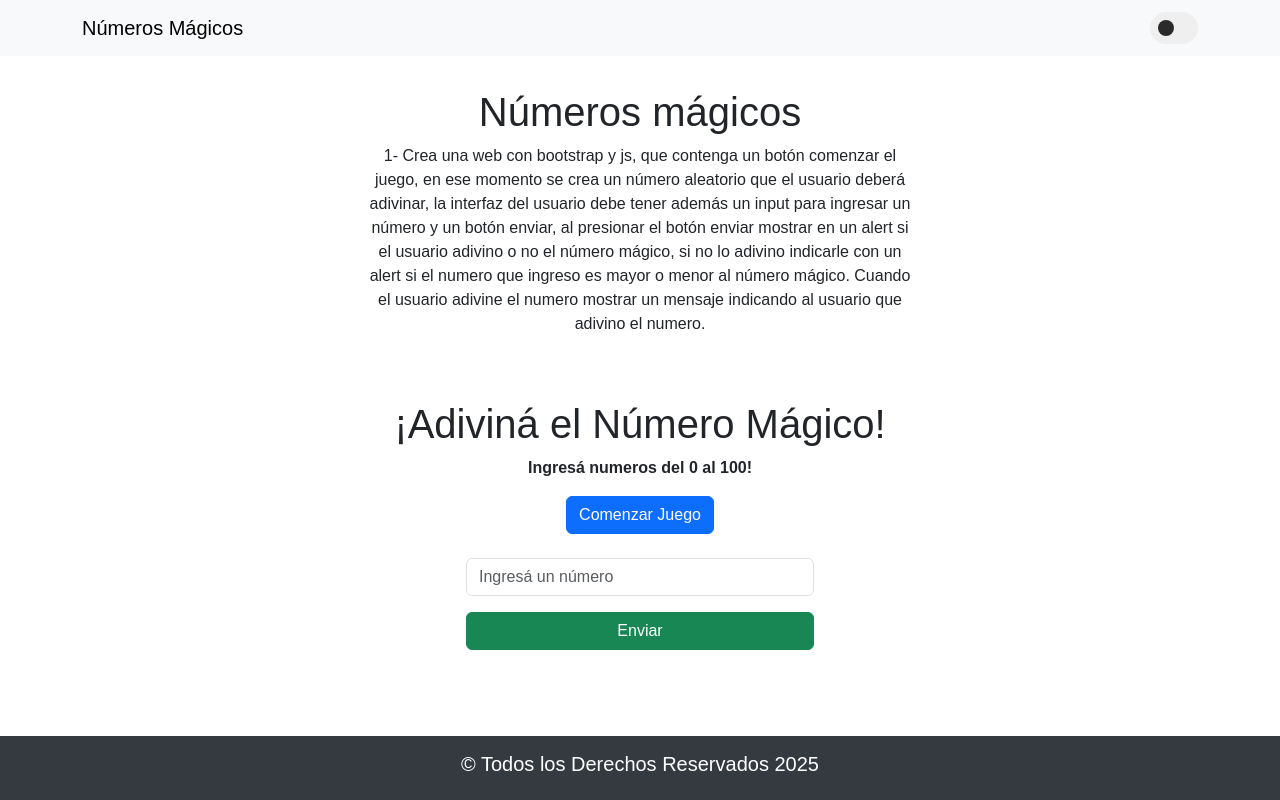
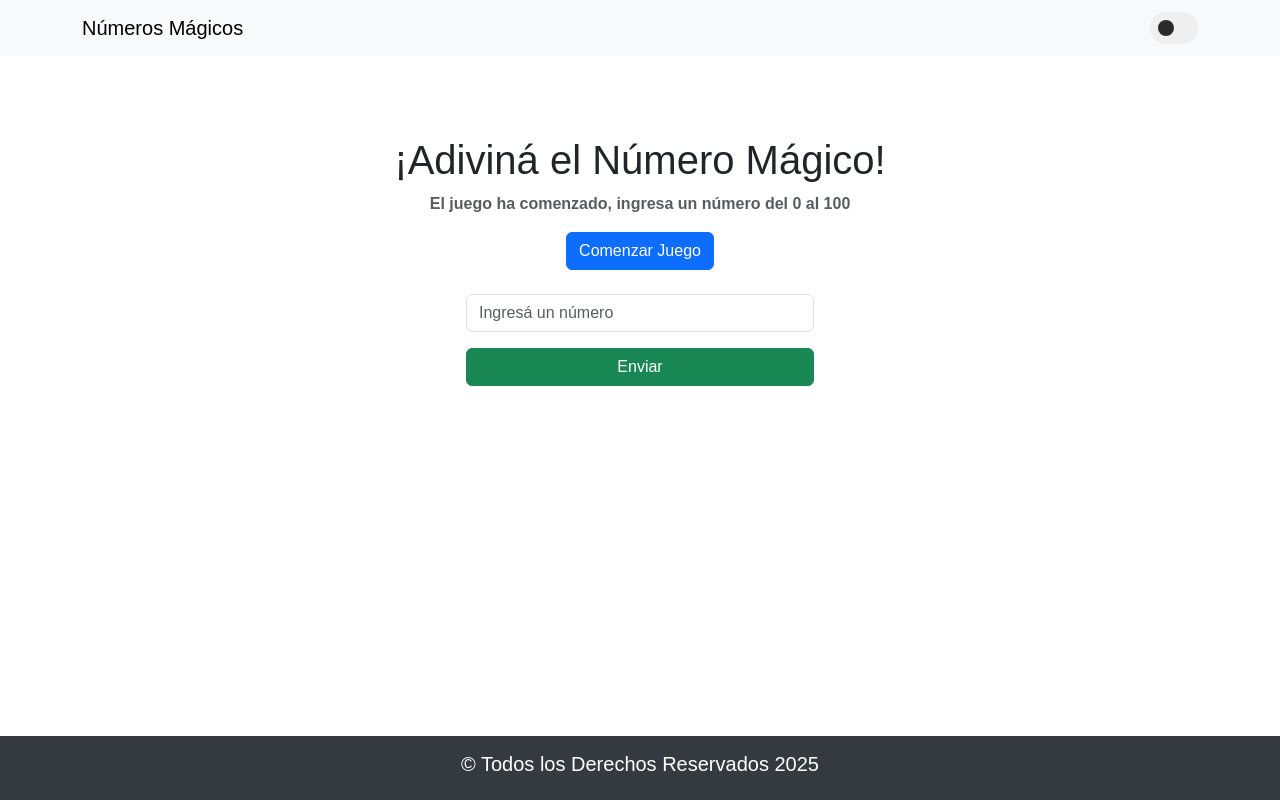
Before and after one commit to Maxii34/Pto-01-NumerosMagicos, a plain HTML site: page index.html in a window 1280 px wide. Both pictures are taken after a click on the button "Comenzar Juego". Drawn offline with nearby package versions, Linux system fonts and the light colour scheme.

Commit message:
Se agrego una funcion para mostar el textodo del juego en texto.

```diff
--- a/index.html
+++ b/index.html
@@ -56,20 +56,7 @@
     <main class="container">
       <section>
         <div class="container d-flex align-content-center justify-content-center">
-          <div class="w-50 text-center">
-            <h1>Números mágicos</h1>
-            <p>
-              1- Crea una web con bootstrap y js, que contenga un botón comenzar
-              el juego, en ese momento se crea un número aleatorio que el
-              usuario deberá adivinar, la interfaz del usuario debe tener además
-              un input para ingresar un número y un botón enviar, al presionar
-              el botón enviar mostrar en un alert si el usuario adivino o no el
-              número mágico, si no lo adivino indicarle con un alert si el
-              numero que ingreso es mayor o menor al número mágico. Cuando el
-              usuario adivine el numero mostrar un mensaje indicando al usuario
-              que adivino el numero.
-            </p>
-          </div>
+        <p id="mensajeInfo" class="alert alert-info mt-3 text-center d-none" ></p>
         </div>
       </section>
 
@@ -77,9 +64,9 @@
         <div class="container text-center bg-css">
           <div class="mb-3">
             <h5 class=" display-6">¡Adiviná el Número Mágico!</h5>
-            <strong>Ingresá numeros del 0 al 100!</strong>
+            <strong id="cambiarTexto" class="text-muted">Haz clic en "Comenzar Juego"</strong>
           </div>
-          <button id="btnComenzar" class="btn btn-primary mb-4">
+          <button id="btnComenzar" class="btn btn-primary mb-4" onclick="cambiarTexto()">
             Comenzar Juego
           </button>
 
@@ -100,6 +87,7 @@
             </div>
           </div>
         </div>
+
       </section>
     </main>
     <footer>
--- a/js/app.js
+++ b/js/app.js
@@ -22,6 +22,7 @@ let juegoIniciado = false;
 const btnComenzar = document.getElementById("btnComenzar");
 const btnEnviar = document.getElementById("btnEnviar");
 const inputNumero = document.getElementById("inputNumero");
+const mensajeInicio = document.getElementById("mensajeInicio");
 
 function comenzarJuego() {
   numeroMagico = Math.floor(Math.random() * 100) + 1;
@@ -29,8 +30,11 @@ function comenzarJuego() {
   juegoIniciado = true;
 
   inputNumero.value = "";
+}
 
-  alert("¡El juego ha comenzado! Adivina el número mágico entre 1 y 100.");
+function detenerJuego() {
+  juegoIniciado = false;
+  inputNumero.value = "";
 }
 
 function verificarNumero() {
@@ -63,3 +67,26 @@ function verificarNumero() {
 
 btnComenzar.addEventListener("click", comenzarJuego);
 btnEnviar.addEventListener("click", verificarNumero);
+
+
+//Efecto cambiar de color y texto
+const cambiarTexto = () => {
+  // Seleccionamos el párrafo
+  const texto = document.getElementById("cambiarTexto");
+  const btnComenzar = document.getElementById("btnComenzar");
+
+  // Detectamos el estado actual del botón
+  if (btnComenzar.textContent === "Comenzar Juego") {
+    texto.textContent = "Juego detenido. Haz clic en 'Comenzar' para volver a jugar.";
+    btnComenzar.textContent = "Parar Juego";
+    btnComenzar.classList.replace("btn-primary", "btn-danger");
+
+    comenzarJuego();
+  } else {
+    texto.textContent = "El juego ha comenzado, ingresa un número del 0 al 100";
+    btnComenzar.textContent = "Comenzar Juego";
+    btnComenzar.classList.replace("btn-danger", "btn-primary");
+
+    detenerJuego();
+  }
+};
```
